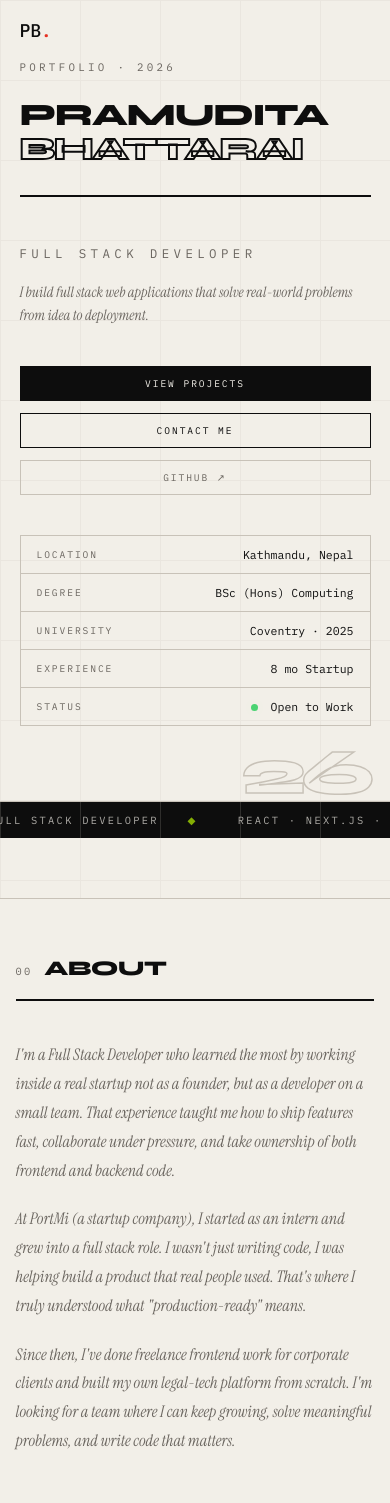
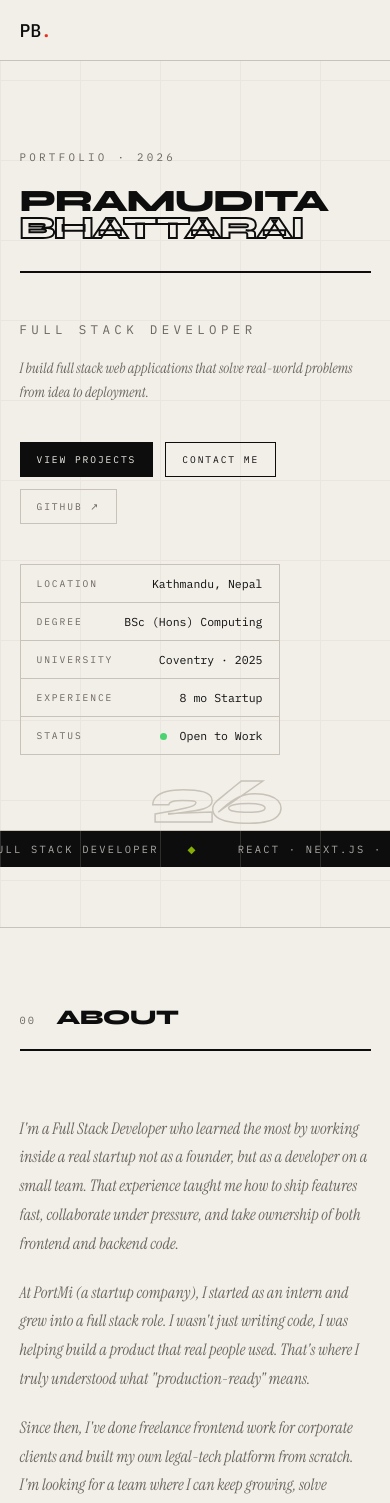
Before and after one commit to Pramudita29/portfolio, a React (Vite) app: page / in a window 390 px wide. Shown: the top 1503 px of the page. Built offline with nearby package versions, Linux system fonts and the light colour scheme.

Commit message:
fix: optimize scroll handling and improve header responsiveness

```diff
--- a/src/App.jsx
+++ b/src/App.jsx
@@ -305,24 +305,37 @@ function ProjectCard({ project, index }) {
 export default function App() {
   const [copyMsg, setCopyMsg] = useState("");
   const [navOpen, setNavOpen] = useState(false);
-  const [scrolled, setScrolled] = useState(false);
-  const [activeSection, setActiveSection] = useState("about");
+  const [scrolled, setScrolled] = useState(() => typeof window !== "undefined" && window.scrollY > 60);
+  const [activeSection, setActiveSection] = useState("hero");
   const heroRef = useRef(null);
 
   useReveal();
 
+  // Improved scroll listener with requestAnimationFrame
   useEffect(() => {
-    const onScroll = () => setScrolled(window.scrollY > 60);
+    let ticking = false;
+    const onScroll = () => {
+      if (!ticking) {
+        requestAnimationFrame(() => {
+          setScrolled(window.scrollY > 60);
+          ticking = false;
+        });
+        ticking = true;
+      }
+    };
     window.addEventListener("scroll", onScroll);
     return () => window.removeEventListener("scroll", onScroll);
   }, []);
 
+  // Active section tracker
   useEffect(() => {
     const sections = document.querySelectorAll("section[id]");
     const observer = new IntersectionObserver(
       (entries) => {
         entries.forEach((e) => {
-          if (e.isIntersecting) setActiveSection(e.target.id);
+          if (e.isIntersecting) {
+            setActiveSection(e.target.id);
+          }
         });
       },
       { rootMargin: "-40% 0px -40% 0px" },
--- a/src/index.scss
+++ b/src/index.scss
@@ -75,13 +75,14 @@ ol {
   left: 0;
   right: 0;
   z-index: 1000;
+  background: transparent;
   border-bottom: 1px solid transparent;
   transition:
     background 0.3s,
     border-color 0.3s;
   &--scrolled {
-    background: rgba(242, 239, 232, 0.95);
-    backdrop-filter: blur(12px);
+    background: rgba(242, 239, 232, 0.98);
+    backdrop-filter: blur(8px);
     border-bottom-color: var(--rule);
   }
   &__inner {
@@ -1048,198 +1049,37 @@ ol {
   }
   .hamburger {
     display: flex;
+    position: relative;
+    z-index: 1001;
+  }
+  /* solid header on mobile – always visible */
+  .site-header {
+    background: var(--paper);
+    border-bottom: 1px solid var(--rule);
+    &--scrolled {
+      background: var(--paper);
+      backdrop-filter: none;
+    }
   }
   .site-nav--open {
     display: flex;
     position: fixed;
     inset: 0;
-    top: 60px;
+    top: 0;
     background: var(--paper);
     flex-direction: column;
     align-items: center;
     justify-content: center;
     gap: 40px;
-    z-index: 999;
+    z-index: 1000;
+    height: 100vh;
     .site-nav__link {
       font-size: 1.2rem;
       letter-spacing: 0.2em;
     }
   }
 
-  .hero {
-    padding-top: 60px;
-    padding-bottom: 60px;
-  }
-  .hero__name {
-    flex-direction: column;
-    line-height: 1.1;
-    margin-bottom: 20px;
-  }
-  .hero__first,
-  .hero__last {
-    font-size: clamp(2.2rem, 10vw, 3.2rem);
-    white-space: normal;
-    display: block;
-  }
-  .hero__ctas {
-    flex-direction: column;
-    align-items: stretch;
-    .btn {
-      white-space: normal;
-      text-align: center;
-      justify-content: center;
-    }
-  }
-
-  .hero__right {
-    width: 100%;
-    min-width: 100%;
-  }
-  .hero__info-block {
-    width: 100%;
-  }
-  .hero__info-row {
-    display: flex;
-    justify-content: space-between;
-    align-items: center;
-    gap: 12px;
-    width: 100%;
-    padding: 11px 16px;
-  }
-  .info-label {
-    white-space: nowrap;
-    font-size: 0.6rem;
-  }
-  .info-val {
-    text-align: right;
-    white-space: nowrap;
-    font-size: 0.72rem;
-  }
-
-  .section {
-    padding: 60px 4vw !important;
-  }
-  .section--split .split-col {
-    padding: 60px 4vw !important;
-  }
-  .section__head {
-    gap: 12px;
-    margin-bottom: 40px;
-  }
-  .section__title {
-    font-size: clamp(1.2rem, 5vw, 1.6rem);
-  }
-
-  .stats-grid {
-    grid-template-columns: 1fr 1fr;
-    gap: 0;
-  }
-  .stat-cell {
-    padding: 20px 16px;
-  }
-  .stat-val {
-    font-size: 1.5rem;
-  }
-
-  .skills-row {
-    grid-template-columns: 1fr;
-    gap: 12px;
-    padding: 18px 20px;
-  }
-  .skills-cat {
-    margin-bottom: 4px;
-  }
-
-  .edu-grid {
-    grid-template-columns: 1fr;
-  }
-  .edu-card {
-    border-right: none;
-    border-bottom: 1px solid var(--rule);
-    padding: 32px 24px;
-  }
-
-  .contact-link {
-    grid-template-columns: 70px 1fr 20px;
-    gap: 12px;
-    padding: 16px 20px;
-  }
-  .cl-val {
-    font-size: 0.7rem;
-  }
-
-  .site-footer {
-    flex-direction: column;
-    text-align: center;
-    gap: 12px;
-    padding: 20px 5vw;
-  }
-
-  .exp-item {
-    padding: 32px 0;
-  }
-  .exp-item__top {
-    grid-template-columns: 30px 1fr;
-    gap: 12px;
-  }
-  .exp-role {
-    font-size: 1.1rem;
-  }
-  .exp-tag {
-    white-space: normal;
-    font-size: 0.55rem;
-    padding: 3px 8px;
-  }
-
-  .proj-card {
-    padding: 32px 24px;
-  }
-  .proj-title {
-    font-size: 1.4rem;
-  }
-  .proj-stack {
-    gap: 4px;
-  }
-  .proj-tag {
-    font-size: 0.55rem;
-    padding: 3px 8px;
-  }
-
-  .ach-list {
-    display: flex;
-    flex-direction: column;
-    gap: 12px;
-  }
-  .ach-item {
-    display: flex;
-    align-items: center;
-    gap: 12px;
-    padding: 6px 0;
-    font-size: 0.75rem;
-    border-bottom: none;
-  }
-  .ach-arrow {
-    font-size: 0.65rem;
-    color: var(--accent);
-  }
-
-  .int-grid {
-    display: flex;
-    flex-wrap: wrap;
-    gap: 10px;
-    justify-content: flex-start;
-    margin-top: 8px;
-  }
-  .int-chip {
-    display: inline-block;
-    font-size: 0.65rem;
-    padding: 6px 14px;
-    white-space: normal;
-    background: transparent;
-    border: 1.5px solid var(--ink);
-    text-transform: uppercase;
-    letter-spacing: 0.08em;
-  }
+  /* rest of your mobile styles ... */
 }
 
 @media (max-width: 480px) {
```
